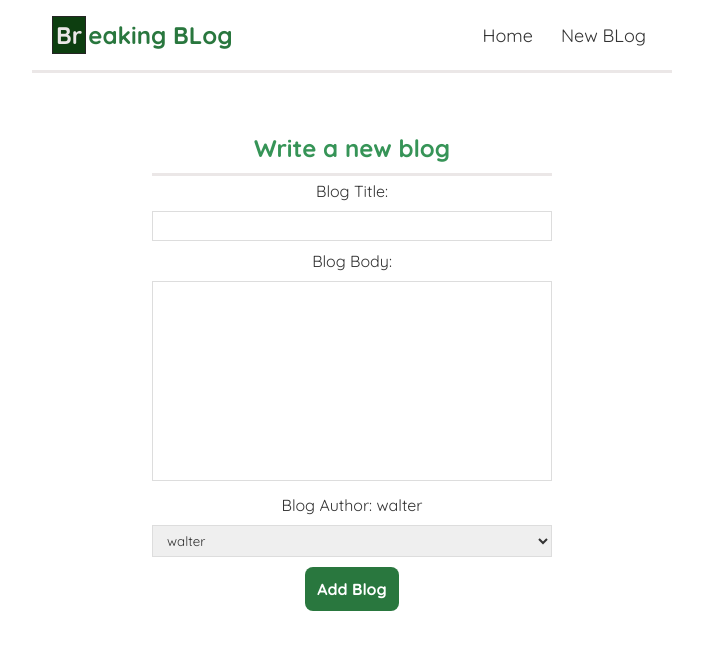
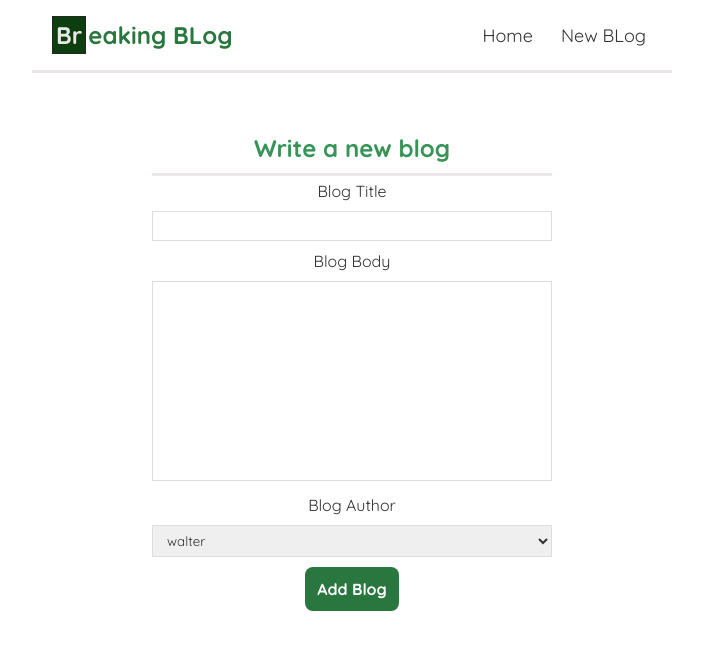
Before and after one commit to nalendro16/react-basic, a React (Create React App) app: page /create in a window 1280 px wide. Shown: the top 650 px of the page, without its empty margins (288-991 px from the left). Built offline with nearby package versions, Linux system fonts and the light colour scheme.

Commit message:
add post request and submit modification

```diff
--- a/data/db.json
+++ b/data/db.json
@@ -23,6 +23,30 @@
       "body": "This snippet is based on the counter example from the previous page, but we added a new. In React class components, the render method itself shouldn’t cause side effects. It would be too early — we typically want to perform our effects after React has updated the DOM.",
       "author": "pinkman",
       "id": 4
+    },
+    {
+      "title": "huhu",
+      "body": "wuhu wuhu bagus",
+      "author": "walter",
+      "id": 5
+    },
+    {
+      "title": "asu kabneh",
+      "body": "huehuheu asue kabeh",
+      "author": "pinkman",
+      "id": 6
+    },
+    {
+      "title": "aduh sakit",
+      "body": "huehuheu asue kabeh",
+      "author": "pinkman",
+      "id": 7
+    },
+    {
+      "title": "aduh gan",
+      "body": "aduh ganm",
+      "author": "walter",
+      "id": 8
     }
   ]
 }
--- a/src/Create.js
+++ b/src/Create.js
@@ -4,25 +4,42 @@
   const [title, setTitle] = useState('')
   const [body, setBody] = useState('')
   const [author, setAuthor] = useState('walter')
+  const [isPending, setisPending] = useState(false)
+
+  const handleSubmit = (e) => {
+    e.preventDefault()
+    const blog = { title, body, author }
+
+    setisPending(true)
+
+    fetch('http://localhost:3001/blogs', {
+      method: 'POST',
+      headers: { 'Content-Type': 'application/json' },
+      body: JSON.stringify(blog),
+    }).then(() => {
+      console.log('new blog added')
+      setisPending(false)
+    })
+  }
 
   return (
     <div className="create">
       <h2>Write a new blog</h2>
-      <form>
-        <label className="title-create">Blog Title: {title}</label>
+      <form onSubmit={handleSubmit}>
+        <label className="title-create">Blog Title</label>
         <input
           type="text"
           required
           value={title}
           onChange={(e) => setTitle(e.target.value)}
         />
-        <label>Blog Body: {body}</label>
+        <label>Blog Body</label>
         <textarea
           required
           value={body}
           onChange={(e) => setBody(e.target.value)}
         ></textarea>
-        <label>Blog Author: {author}</label>
+        <label>Blog Author</label>
         <select
           required
           value={author}
@@ -32,7 +49,8 @@
           <option value="pinkman">pinkman</option>
           <option value="walter">tuco</option>
         </select>
-        <button>Add Blog</button>
+        {!isPending && <button>Add Blog</button>}
+        {isPending && <button disabled>Adding...</button>}
       </form>
     </div>
   )
```
